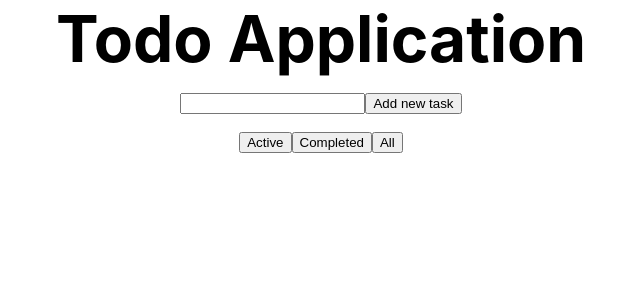
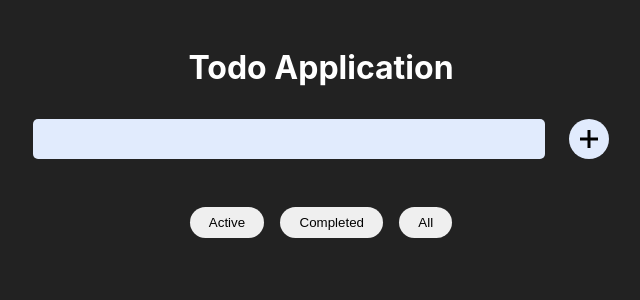
Before and after one commit to capricornus44/todo-app, a React (Create React App) app: page / in a window 1280 px wide. Shown: the top 300 px of the page, without its empty margins (319-959 px from the left). Built offline with nearby package versions, Linux system fonts and the light colour scheme.

Commit message:
added components styles

```diff
--- a/src/components/app/App.css
+++ b/src/components/app/App.css
@@ -1,4 +1,10 @@
 .App {
-  font-size: 2em;
+  margin-top: 3rem;
+  display: flex;
+  flex-direction: column;
+}
+
+.App__title {
   text-align: center;
+  margin-bottom: 2rem;
 }
--- a/src/components/app/App.jsx
+++ b/src/components/app/App.jsx
@@ -4,7 +4,7 @@ import Todos from "../todos/Todos";
 function App() {
     return (
         <div className="App">
-            <h1>Todo Application</h1>
+            <h1 className="App__title">Todo Application</h1>
             <Todos/>
         </div>
     )
--- a/src/components/todos/Todos.jsx
+++ b/src/components/todos/Todos.jsx
@@ -1,6 +1,7 @@
 import React, {useState} from 'react';
 import {connect} from "react-redux"
 import {v4 as uuid} from 'uuid';
+import {GoPlus} from "react-icons/go"
 import TodosList from "./todosList/TodosList";
 import {addNewTodo, completeTodo, deleteTodo, editTodo} from "../../redux/store";
 import "./Todos.scss"
@@ -12,18 +13,28 @@ function Todos(props) {
         setTodo(e.target.value)
     }
 
+    const add = () => {
+        props.addNewTodo({
+            id: uuid(),
+            item: todo,
+            completed: false,
+        })
+        setTodo("")
+    }
+
     return (
-        <div>
-            <input type="text" onChange={e => handleChange(e)}/>
-            <button onClick={() => props.addNewTodo({
-                id: uuid(),
-                item: todo,
-                completed: false,
-            })
-            }>Add new task
-            </button>
+        <>
+            <div className="addTodos__box">
+                <input type="text" value={todo} onChange={e => handleChange(e)} className="addTodos__input"/>
+                <button
+                    className="addTodos__btn"
+                    onClick={add}
+                >
+                    <GoPlus />
+                </button>
+            </div>
             <TodosList/>
-        </div>
+        </>
     );
 }
 
--- a/src/components/todos/Todos.scss
+++ b/src/components/todos/Todos.scss
@@ -0,0 +1,38 @@
+.addTodos__box {
+  display: flex;
+  justify-content: center;
+  align-items: center;
+  margin-bottom: 3rem;
+}
+
+.addTodos__input {
+  //align-self: center;
+
+  padding: 0.5rem 1rem;
+  min-width: 15rem;
+  width: 40vw;
+  height: 2.5rem;
+  border: none;
+  border-radius: 5px;
+  background-color: #e1ebfd;
+
+  &:focus {
+    outline: none;
+  }
+}
+
+.addTodos__btn {
+  display: flex;
+  justify-content: center;
+  align-items: center;
+  margin-left: 1.5rem;
+  width: 2.5rem;
+  height: 2.5rem;
+  border: none;
+  border-radius: 50%;
+
+  font-size: 1.5rem;
+
+  background-color: #e1ebfd;
+  cursor: pointer;
+}
--- /dev/null
+++ b/src/components/todos/todosElement/TodoElement.scss
@@ -0,0 +1,47 @@
+.tasks__item {
+  position: relative;
+  display: flex;
+  flex-direction: column;
+  align-items: stretch;
+  height: 8rem;
+  width: 18rem;
+  margin: 0 1rem 1rem 0;
+  padding: 1rem;
+  border-radius: 0.5rem;
+
+  background-color: rgb(180,182, 218);
+  background-image: radial-gradient(circle, hsla(237, 34%, 78%, 0.9) 0%, hsla(219, 88%, 94%, 0.9) 100%);
+}
+
+.item__text {
+  height: 70%;
+  padding: 0.5rem;
+  border-radius: 0.5rem;
+  border: none;
+  resize: none;
+
+  color: #271c6c;
+  background-color: #e1ebfd;
+
+  &:disabled {
+    background-color: transparent;
+  }
+}
+
+.item__btn-box {
+  position: absolute;
+  bottom: 1rem;
+  right: 1rem;
+}
+
+.item__btn {
+  margin: 0 0.5rem;
+  border: none;
+  border-radius: 20%;
+
+  font-size: 1.4rem;
+  color: #271c6c;
+
+  background-color: transparent;
+  cursor: pointer;
+}
--- a/src/components/todos/todosElement/TodosElement.jsx
+++ b/src/components/todos/todosElement/TodosElement.jsx
@@ -1,4 +1,6 @@
 import React, {useRef} from 'react';
+import "./TodoElement.scss"
+import {AiFillEdit, IoCheckmarkDoneSharp, IoClose} from "react-icons/all";
 
 function TodosElement(props) {
     const {todo, editTodo, completeTodo, deleteTodo} = props;
@@ -17,22 +19,25 @@ function TodosElement(props) {
     }
 
     return (
-        <div>
-            <li key={todo.id}>
+        <>
+            <li key={todo.id} className="tasks__item">
                 <textarea
+                    className="item__text"
                     ref={inputRef}
                     disabled={inputRef}
                     defaultValue={todo.item}
                     onKeyPress={(e) => edit(todo.id, inputRef.current.value, e)}
                 />
-                <div>
-                    <button onClick={() => textAreaChangeFocus()}>Edit</button>
-                    <button onClick={() => completeTodo(todo.id)}>Complete</button>
-                    <button onClick={() => deleteTodo(todo.id)}>Delete</button>
+                <div className="item__btn-box">
+                    <button className="item__btn"  onClick={() => textAreaChangeFocus()}><AiFillEdit/></button>
+                    {todo.completed === false && (
+                        <button className="item__btn" style={{color: "green"}} onClick={() => completeTodo(todo.id)}><IoCheckmarkDoneSharp/></button>
+                    )}
+                    <button className="item__btn" style={{color: "red"}} onClick={() => deleteTodo(todo.id)}><IoClose/></button>
                 </div>
-                {todo.completed && <span>Done</span>}
+                {todo.completed && <span className="completed">Done</span>}
             </li>
-        </div>
+        </>
     );
 }
 
--- a/src/components/todos/todosList/TodosList.jsx
+++ b/src/components/todos/todosList/TodosList.jsx
@@ -2,17 +2,18 @@ import React, {useState} from 'react';
 import {connect} from "react-redux"
 import TodosElement from "../todosElement/TodosElement";
 import {addNewTodo, completeTodo, deleteTodo, editTodo} from "../../../redux/store";
+import "./TodosList.scss"
 
 function TodosList(props) {
     const [sort, setSort] = useState("active")
     return (
-        <div>
-            <div>
+        <div className="tasks">
+            <div className="tasks__filter">
                 <button onClick={() => setSort("active")}>Active</button>
                 <button onClick={() => setSort("completed")}>Completed</button>
                 <button onClick={() => setSort("all")}>All</button>
             </div>
-            <ul>
+            <ul className="tasks__list list">
                 {props.todos.length > 0 && sort === "active"
                     ? props.todos.map(todo => {
                         return (
--- /dev/null
+++ b/src/components/todos/todosList/TodosList.scss
@@ -0,0 +1,33 @@
+.tasks {
+  display: flex;
+  flex-direction: column;
+  align-items: center;
+}
+
+.tasks__filter {
+  margin-bottom: 2rem;
+}
+
+.tasks__filter button {
+  padding: 0.5rem 1.2rem;
+  border: none;
+  outline: none;
+  border-radius: 20px;
+
+  cursor: pointer;
+
+  &:not(:last-child) {
+    margin-right: 1rem;
+  }
+}
+
+.tasks__list {
+  display: flex;
+  align-self: center;
+  flex-wrap: wrap;
+  margin-left: 5%;
+}
+
+.completed {
+  color: #271c6c;
+}
--- a/src/styles/base.scss
+++ b/src/styles/base.scss
@@ -20,7 +20,10 @@ body {
   -webkit-font-smoothing: antialiased;
   -moz-osx-font-smoothing: grayscale;
 
-  color: #000000;
+  color: #ffffff;
+
+  background-color: #222222;
+  overflow: hidden;
 }
 
 code {
```
